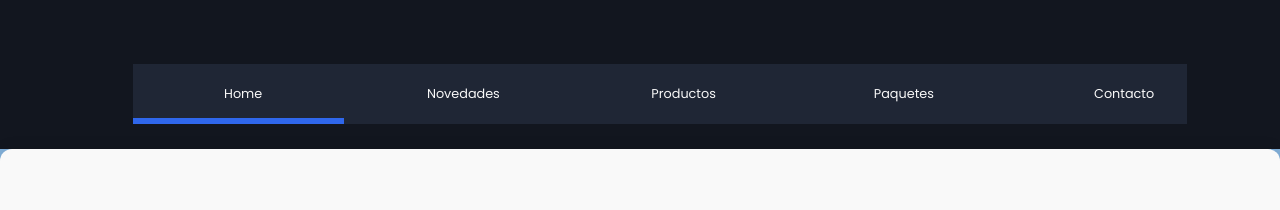
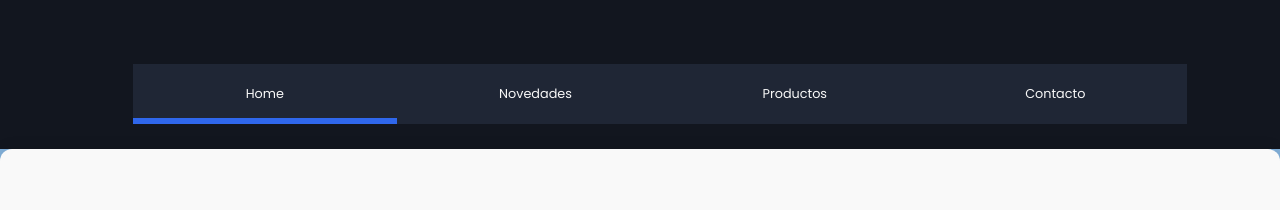
Before and after one commit to YahirMCM/Catalogo_TI, a plain HTML site: page contactanos.html in a window 1280 px wide. Shown: the part 341-551 px from the top of the page. Drawn offline with Linux system fonts and the light colour scheme.

Commit message:
Cambio al menú en las demás páginas (desaparición de "paquetes")

```diff
--- a/contactanos.html
+++ b/contactanos.html
@@ -23,9 +23,8 @@
     </head>
 
     <menu>
-
         <div class="logo-container">
-            <img src="design/img/logo_dtt.png" alt="Logo de Dream Team Technologies">
+          <img src="design/img/logo_dtt.png" alt="Logo de Dream Team Technologies">
         </div>
 
         <h2 class="encabezado">Dream Team Technologies</h2>
@@ -47,21 +46,8 @@
             <div class="dropdown">
                 <div>
                 <a href="productos.html#serviciosNube">Servicios en Nube</a>
-                <a href="productos.html#seguridadRed">Seguridad</a>
-                <a href="productos.html#serviciosCE">Correo Electonico</a>
                 <a href="productos.html#presentacionInfo">Presentación de Información</a>
-                <a href="productos.html#desarrolloSoftware">Software</a>
-                <a href="productos.html#mantenimientoHardware">Matenimiento</a>
-                </div>
-            </div>
-            </div>
-            <div class="item">
-            <a class="item", href="paquetes.html">Paquetes</a>
-            <div class="dropdown">
-                <div>
-                <a href="paquetes.html#paqueteBase">Paquete Basico</a>
-                <a href="paquetes.html#paqueteEmpresa">Paquete Empresarial</a>
-                <a href="paquetes.html#paquetePremium">Paquete Premium</a>
+                <a href="productos.html#desarrolloSoftware">Desarrollo de Software</a>
                 </div>
             </div>
             </div>
--- a/design/css/Style.css
+++ b/design/css/Style.css
@@ -2,9 +2,8 @@ p {
     font-family: Arial;
     font-size: 20px;
     text-align: justify;
-    padding: 2% 8% 2% 8%; /* 20px 60px 20px 60px */
+    padding: 2% 8% 2% 8%;
 }
-
 
 .logo-container {
     width: 144px;
@@ -22,7 +21,6 @@ p {
     object-fit: cover;
 }
 
-
 li {
     font-family: Arial;
     font-size: 18px;
@@ -37,18 +35,19 @@ li {
 
 .hindex {
     font-size: 40px;
-    padding: 0px 60px 0px 60px;
+    padding: 0px 60px;
     margin-top: 4%;
     font-weight: 600;
 }
 
 .hindex_1 {
-    font-size: 25px;padding: 0px 60px 0px 60px;
+    font-size: 25px;
+    padding: 0px 60px;
     margin-top: 2%;
     font-weight: 600;
 }
 
-.imgcenter{
+.imgcenter {
     display: block;
     margin-left: auto;
     margin-right: auto;
@@ -56,7 +55,7 @@ li {
     height: auto;
 }
 
-.copyright {
+copyright {
     font-size: 14px;
 }
 
@@ -80,8 +79,8 @@ nav {
     font-weight: 400;
     font-size: 0;
     display: inline-flex;
-    padding: -10;
     width: 85%;
+    justify-content: space-between;
 }
 
 nav .item {
@@ -93,7 +92,7 @@ nav .item {
     padding: 0 10px;
     cursor: pointer;
     z-index: 4;
-    min-width: 19%;
+    width: 24%;
     height: 60px;
     line-height: 60px;
     text-align: center;
@@ -136,7 +135,7 @@ nav .item {
     background: var(--color-primary);
     position: absolute;
     bottom: 0;
-    width: 20%;
+    width: 25%;
     z-index: 1;
     pointer-events: none;
     transition: 0.35s;
@@ -160,10 +159,6 @@ nav .item:nth-child(3):hover ~ .underline {
 
 nav .item:nth-child(4):hover ~ .underline {
     transform: translate(300%, 0);
-}
-
-nav .item:nth-child(5):hover ~ .underline {
-    transform: translate(400%, 0);
 }
 
 body {
@@ -287,8 +282,6 @@ button.ver-mas:hover {
     background-color: #3700b3;
 }
 
-/* --------------------------------------------------------------------------------------------------------------------------------- */
-
 #carrito {
     position: fixed;
     top: 20px;
@@ -352,7 +345,6 @@ button.agregar-carrito:hover {
     background-color: #cc5200;
 }
 
-/* Carrito */
 .carrito_compras {
     position: fixed;
     top: 20px;
@@ -364,7 +356,7 @@ button.agregar-carrito:hover {
     border-radius: 50%;
     cursor: pointer;
     z-index: 1000;
-  }
+}
 
   /* Estilo de barrita */
   .carrito_barra {
--- a/design/css/cont.css
+++ b/design/css/cont.css
@@ -1,6 +1,5 @@
 body {
     justify-content: center;
-
     background-color: #EBE7E7;
 }
 
@@ -9,7 +8,7 @@ p {
     font-size: 20px;
 }
 
-.encabezado{
+.encabezado {
     font-size: 80px;
     text-align: center;
 }
@@ -44,6 +43,7 @@ nav {
     display: inline-flex;
     padding: -10;
     width: 85%;
+    justify-content: space-between;
 }
 
 nav .item {
@@ -55,12 +55,11 @@ nav .item {
     padding: 0 10px;
     cursor: pointer;
     z-index: 4;
-    min-width: 19%;
+    width: 24%;
     height: 60px;
     line-height: 60px;
     text-align: center;
 }
-
 
 .dropdown {
     overflow: hidden;
@@ -71,6 +70,7 @@ nav .item {
     left: 0;
     top: 62px;
 }
+
 .dropdown > div {
     transform: translate(0, -100%);
     transition: all 0.5s 0.1s;
@@ -98,11 +98,10 @@ nav .item {
     background: var(--color-primary);
     position: absolute;
     bottom: 0;
-    width: 20%;
+    width: 25%;
     z-index: 1;
     pointer-events: none;
     transition: 0.35s;
-
 }
 
 nav .item:hover > .dropdown > div {
@@ -124,12 +123,6 @@ nav .item:nth-child(3):hover ~ .underline {
 nav .item:nth-child(4):hover ~ .underline {
     transform: translate(300%, 0);
 }
-
-nav .item:nth-child(5):hover ~ .underline {
-    transform: translate(400%, 0);
-}
-
-
 
 td svg {
     width: 256px;
@@ -176,8 +169,8 @@ animation: writing 0.5s 2s linear forwards;
 }
 
 @keyframes writing {
-0% { width: 0px; opacity: 1;}
-100% { width: 14px; opacity: 1;}
+    0% { width: 0px; opacity: 1; }
+    100% { width: 14px; opacity: 1; }
 }
 
 .background {
@@ -214,7 +207,6 @@ ul {
 }
 
 /* SECCION PARA INGRESAR INFORMACION DE CONTACTO */
-
 #RegistroContacto {
     max-width: 800px;
     margin: 50px auto;
```
Also changed, not shown: index.html (+1 -14 lines), novedades.html (+1 -15 lines). Lines whose indentation alone changed are shown as unchanged.
